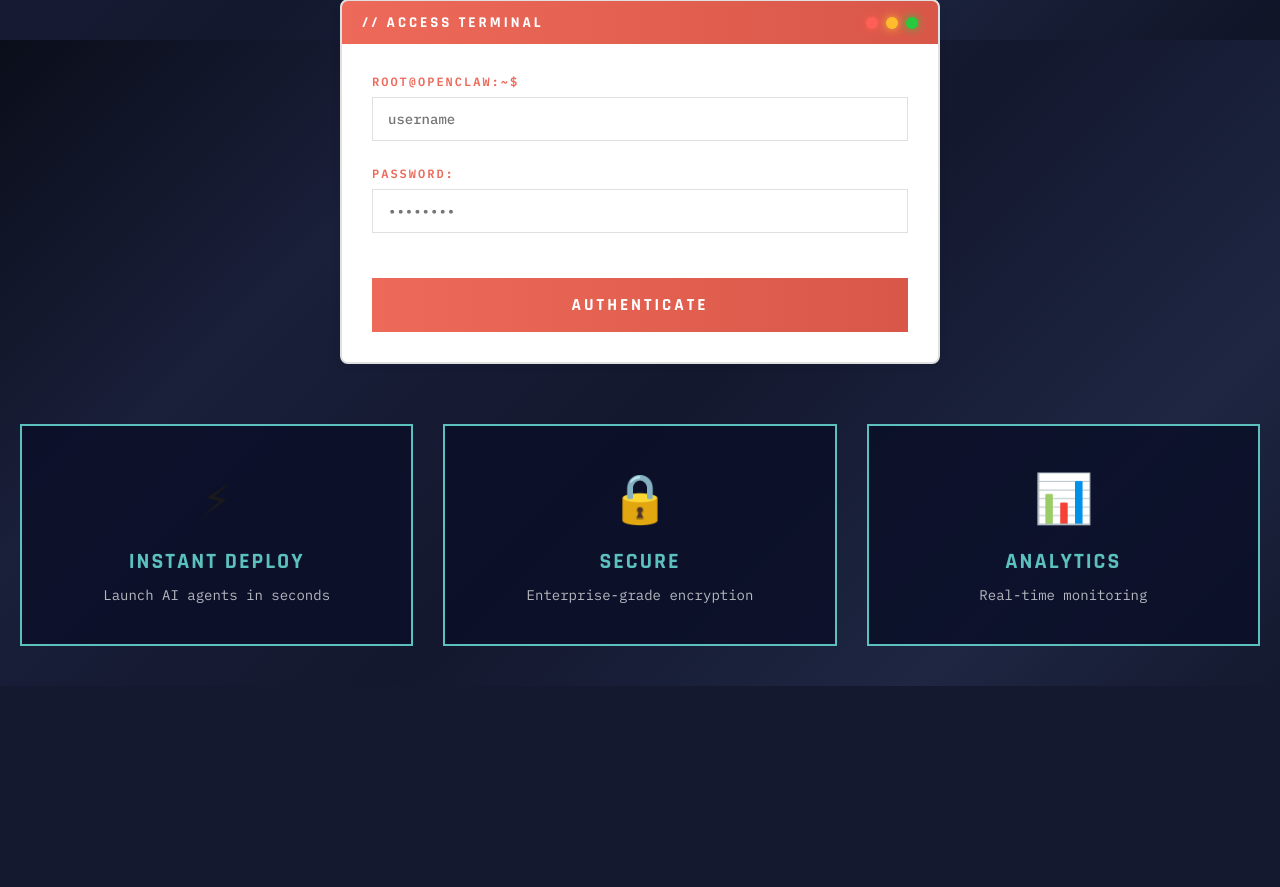
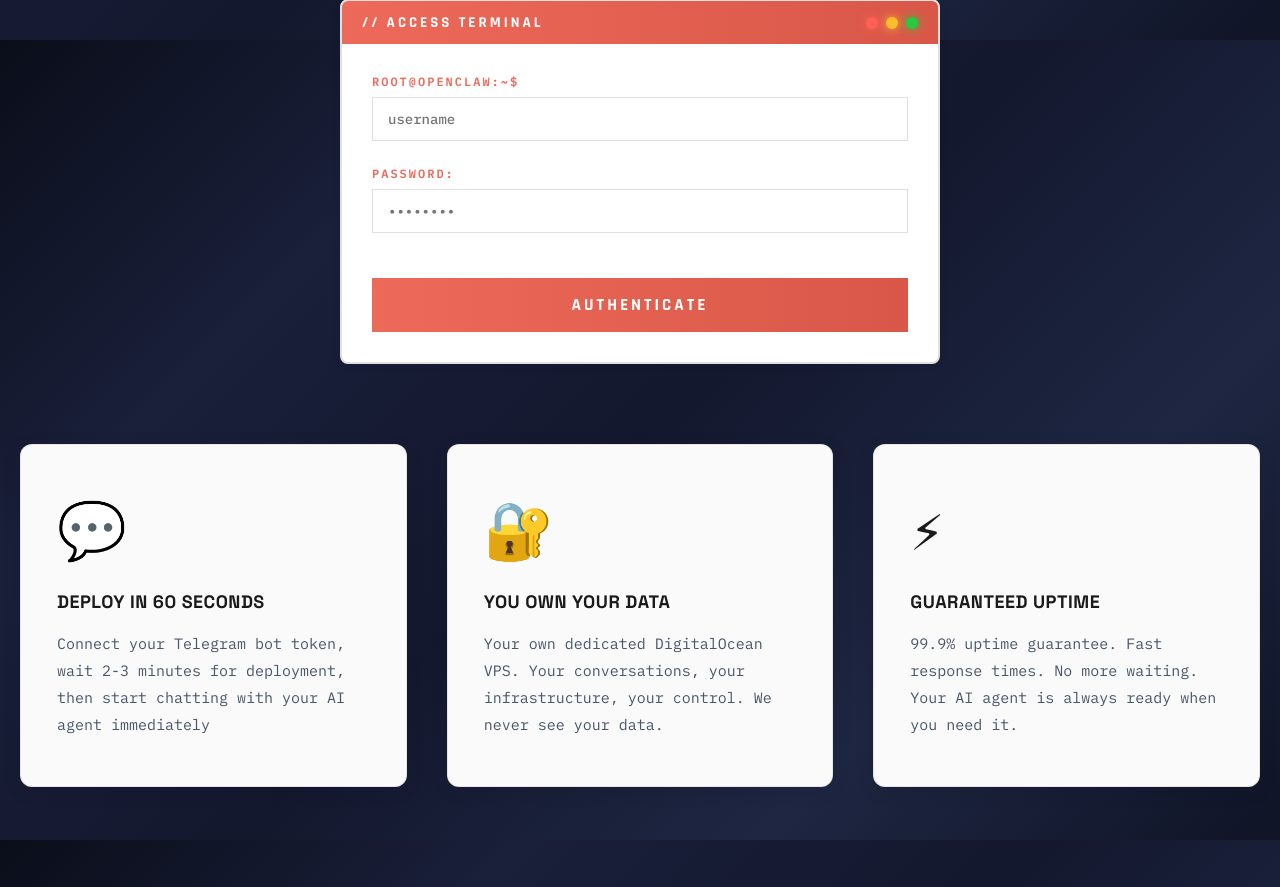
Before and after one commit to pratie/openclaw-saas, a Flask app: page / in a window 1280 px wide. Shown: the part 760-1647 px from the top of the page. Before the commit the page ends 1446 px from the top, so only its background shows below. Run offline with Flask 3, Linux system fonts and the light colour scheme.

Commit message:
Transform branding from cyberpunk to professional and trustworthy
PROBLEM: Generic cyberpunk styling wasn't converting visitors to customers
- Landing page looked childish and extravagant
- Features section had generic placeholder text
- No emphasis on real value propositions

SOLUTION: Professional rebrand focused on sales conversion
- Remove "Cyberpunk Terminal" from page title
- Transform features from dark theme to clean white professional cards
- Replace generic features with specific value propositions addressing real pain points

CHANGES:
1. Landing Page Title (templates/index.html)
   - Changed: "OpenClaw SaaS | Cyberpunk Terminal" → "OpenClaw | AI Agent Deployment Platform"

2. Features Section Content (templates/index.html)
   - Feature 1: "DEPLOY IN 60 SECONDS" - Emphasizes speed and simplicity
   - Feature 2: "YOU OWN YOUR DATA" - Highlights dedicated VPS and data ownership
   - Feature 3: "GUARANTEED UPTIME" - Addresses common pain points (downtime, slow responses)

3. Features Section Styling (static/css/style.css)
   - Background: Dark cyberpunk → Clean white cards (rgba(255,255,255,0.98))
   - Borders: Neon cyan glow → Subtle gray borders with elegant shadows
   - Typography: Uppercase Rajdhani → Space Grotesk (professional)
   - Alignment: Center → Left-aligned for better readability
   - Hover: Flashy glow effects → Smooth 8px lift with shadow

IMPACT: Creates trustworthy, professional brand that conveys real value and builds confidence for purchase decisions

🤖 Generated with [Claude Code](https://claude.com/claude-code)

Co-Authored-By: Claude <noreply@anthropic.com>

```diff
--- a/static/css/style.css
+++ b/static/css/style.css
@@ -475,61 +475,68 @@ body {
 /* ========== Features Section ========== */
 .features {
     display: grid;
-    grid-template-columns: repeat(auto-fit, minmax(300px, 1fr));
-    gap: 30px;
-    margin-top: 60px;
+    grid-template-columns: repeat(auto-fit, minmax(320px, 1fr));
+    gap: 40px;
+    margin-top: 80px;
+    margin-bottom: 60px;
 }
 
 .feature-card {
-    background: rgba(10, 14, 39, 0.8);
-    border: 2px solid var(--primary-cyan);
-    padding: 40px;
-    text-align: center;
-    transition: all 0.3s ease;
+    background: rgba(255, 255, 255, 0.98);
+    border: 1px solid rgba(224, 224, 224, 0.8);
+    padding: 48px 36px;
+    text-align: left;
+    transition: all 0.4s cubic-bezier(0.4, 0, 0.2, 1);
     position: relative;
-    overflow: hidden;
+    border-radius: 12px;
+    box-shadow: 0 4px 20px rgba(0, 0, 0, 0.08);
 }
 
 .feature-card::before {
     content: '';
     position: absolute;
-    top: -2px;
-    left: -2px;
-    right: -2px;
-    bottom: -2px;
-    background: linear-gradient(45deg, var(--primary-green), var(--primary-cyan), var(--primary-purple), var(--primary-pink));
-    z-index: -1;
-    filter: blur(10px);
+    top: 0;
+    left: 0;
+    right: 0;
+    bottom: 0;
+    background: linear-gradient(135deg, rgba(91, 192, 190, 0.05), rgba(237, 106, 90, 0.05));
+    border-radius: 12px;
     opacity: 0;
-    transition: opacity 0.3s ease;
+    transition: opacity 0.4s ease;
 }
 
 .feature-card:hover::before {
-    opacity: 0.7;
+    opacity: 1;
 }
 
 .feature-card:hover {
-    transform: translateY(-5px);
+    transform: translateY(-8px);
+    box-shadow: 0 12px 40px rgba(0, 0, 0, 0.15);
+    border-color: rgba(91, 192, 190, 0.6);
 }
 
 .feature-icon {
-    font-size: 48px;
-    margin-bottom: 20px;
+    font-size: 56px;
+    margin-bottom: 24px;
+    display: block;
 }
 
 .feature-card h3 {
-    font-family: 'Rajdhani', sans-serif;
-    color: var(--primary-cyan);
-    font-size: 22px;
+    font-family: 'Space Grotesk', sans-serif;
+    color: #1a1a1a;
+    font-size: 18px;
     font-weight: 700;
-    margin-bottom: 10px;
-    letter-spacing: 2px;
-    text-transform: uppercase;
+    margin-bottom: 16px;
+    letter-spacing: 0.5px;
+    line-height: 1.4;
 }
 
 .feature-card p {
-    color: rgba(255, 255, 255, 0.7);
-    font-size: 14px;
+    color: #4a5568;
+    font-size: 15px;
+    line-height: 1.8;
+    font-family: 'IBM Plex Mono', monospace;
+    font-weight: 400;
 }
 
 /* ========== Dashboard Styles ========== */
--- a/templates/index.html
+++ b/templates/index.html
@@ -3,7 +3,7 @@
 <head>
     <meta charset="UTF-8">
     <meta name="viewport" content="width=device-width, initial-scale=1.0">
-    <title>OpenClaw SaaS | Cyberpunk Terminal</title>
+    <title>OpenClaw | AI Agent Deployment Platform</title>
     <link rel="stylesheet" href="{{ url_for('static', filename='css/style.css') }}">
 </head>
 <body>
@@ -143,19 +143,19 @@
         <!-- Features Section -->
         <div class="features">
             <div class="feature-card">
-                <div class="feature-icon">⚡</div>
-                <h3>INSTANT DEPLOY</h3>
-                <p>Launch AI agents in seconds</p>
+                <div class="feature-icon">💬</div>
+                <h3>DEPLOY IN 60 SECONDS</h3>
+                <p>Connect your Telegram bot token, wait 2-3 minutes for deployment, then start chatting with your AI agent immediately</p>
             </div>
             <div class="feature-card">
-                <div class="feature-icon">🔒</div>
-                <h3>SECURE</h3>
-                <p>Enterprise-grade encryption</p>
+                <div class="feature-icon">🔐</div>
+                <h3>YOU OWN YOUR DATA</h3>
+                <p>Your own dedicated DigitalOcean VPS. Your conversations, your infrastructure, your control. We never see your data.</p>
             </div>
             <div class="feature-card">
-                <div class="feature-icon">📊</div>
-                <h3>ANALYTICS</h3>
-                <p>Real-time monitoring</p>
+                <div class="feature-icon">⚡</div>
+                <h3>GUARANTEED UPTIME</h3>
+                <p>99.9% uptime guarantee. Fast response times. No more waiting. Your AI agent is always ready when you need it.</p>
             </div>
         </div>
     </div>
```
